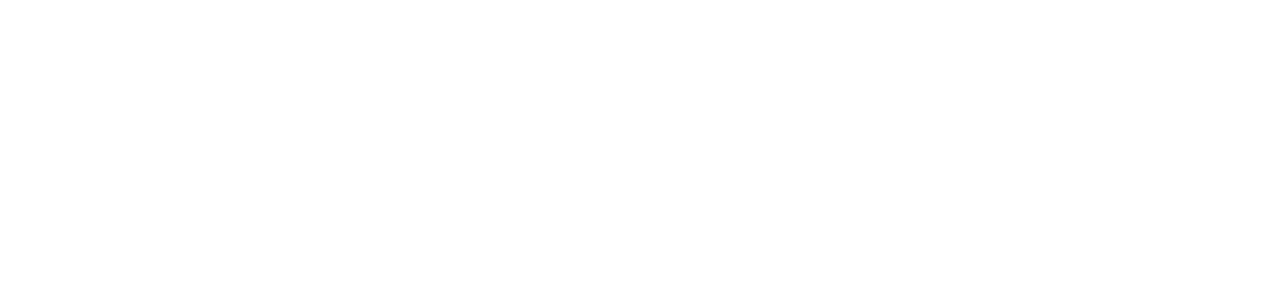
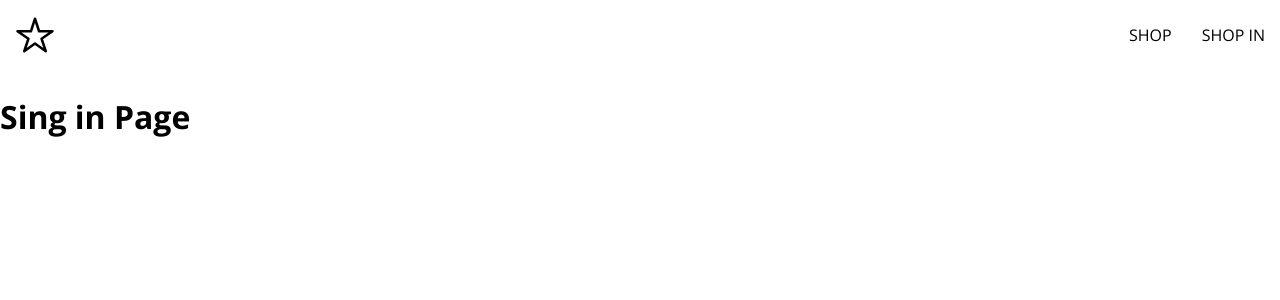
Before and after one commit to MohamedHNoor/star-clothing, a React (Create React App) app: page /sign-in in a window 1280 px wide. Before the commit this address had no page. Shown: the top 300 px of the page. Built offline with nearby package versions, Linux system fonts and the light colour scheme.

Commit message:
Add sign in page

```diff
--- a/src/App.js
+++ b/src/App.js
@@ -1,6 +1,7 @@
 import { Routes, Route } from 'react-router-dom';
 import Home from './routes/home/home.component';
 import Navigation from './routes/navigation/navigation.component';
+import SignIn from './routes/sign-in/sign-in.component';
 
 const Shop = () => {
   return (
@@ -16,6 +17,7 @@ const App = () => {
       <Route path="/" element={<Navigation />}>
         <Route index element={<Home />} />
         <Route path="shop" element={<Shop />} />
+        <Route path="sign-in" element={<SignIn />} />
       </Route>
     </Routes>
   );
--- a/src/routes/navigation/navigation.component.jsx
+++ b/src/routes/navigation/navigation.component.jsx
@@ -12,7 +12,10 @@ const Navigation = () => {
         </Link>
         <div className="nav-links-container">
           <Link className="nav-link" to="/shop">
-            Shop
+            SHOP
+          </Link>
+          <Link className="nav-link" to="/sign-in">
+            SHOP IN
           </Link>
         </div>
       </div>
--- /dev/null
+++ b/src/routes/sign-in/sign-in.component.jsx
@@ -0,0 +1,9 @@
+const SignIn = () => {
+  return (
+    <div>
+      <h1>Sing in Page</h1>
+    </div>
+  );
+};
+
+export default SignIn;
```
